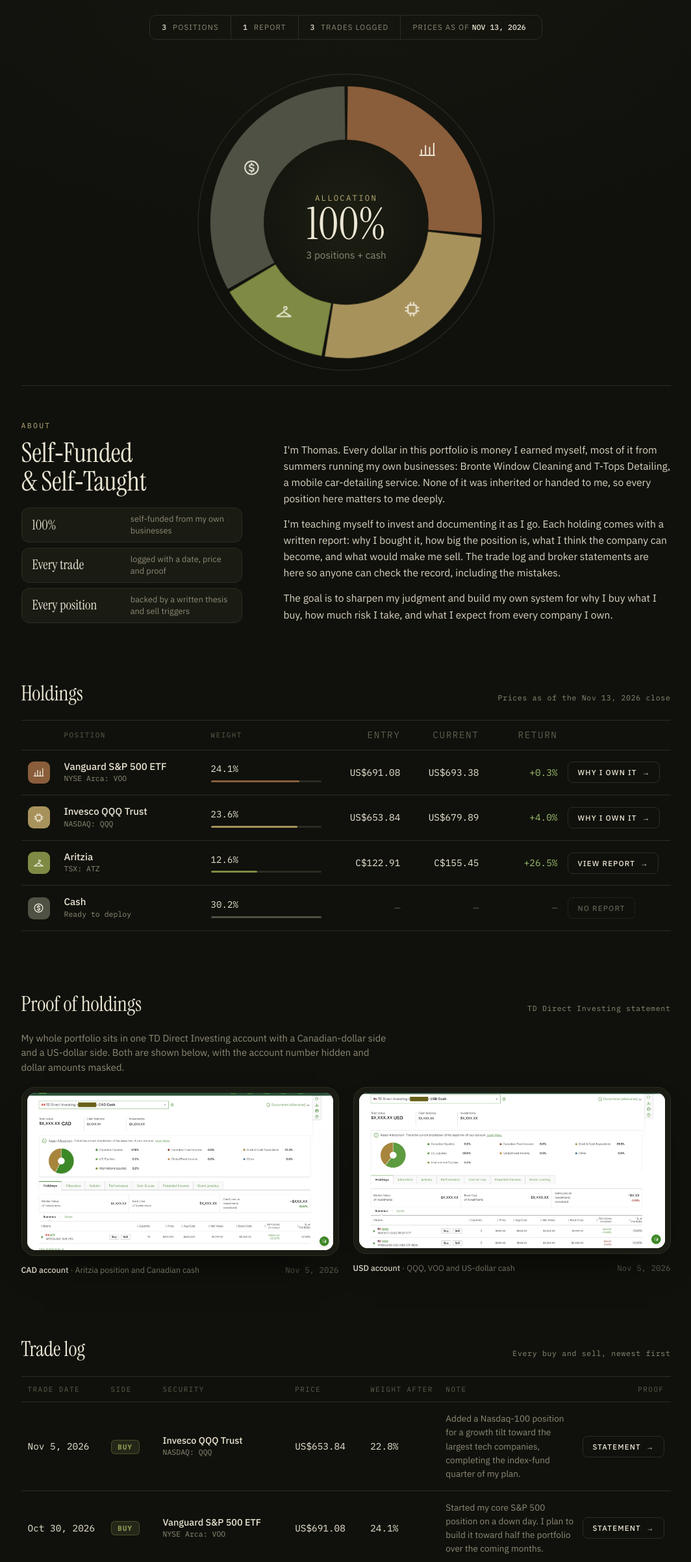
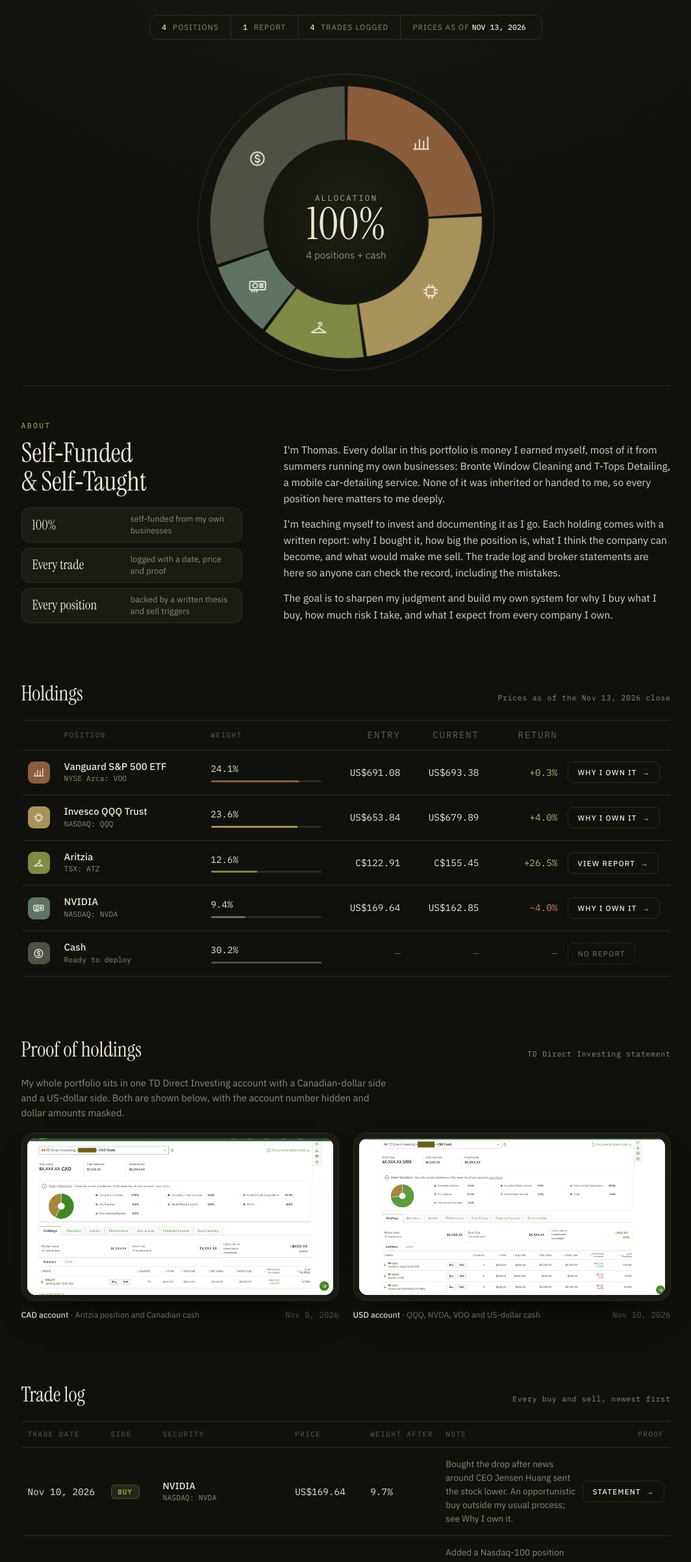
Before and after one commit to tomahawkdragoon-arch/portfolio-site, a plain HTML site: page site/index.html in a window 1280 px wide. Shown: the part 302-2706 px from the top of the page at 65% size, without its empty margins (100-1164 px from the left). Drawn offline with Linux system fonts and the light colour scheme.

Commit message:
Add files via upload

```diff
--- a/site/feed.js
+++ b/site/feed.js
@@ -1,2 +1,2 @@
-/* Where the site reads nightly prices from. Replace YOUR-GITHUB-USERNAME with your GitHub username (launch guide, step 5). */
-window.PRICE_FEED = "https://raw.githubusercontent.com/YOUR-GITHUB-USERNAME/portfolio-site/main/site/data/live.json";
+/* Where the site reads nightly prices from: the live.json the GitHub price job updates every weekday. */
+window.PRICE_FEED = "https://raw.githubusercontent.com/tomahawkdragoon-arch/portfolio-site/main/site/data/live.json";
--- a/site/index.html
+++ b/site/index.html
@@ -30,7 +30,7 @@
   --bg:#10110c; --bg-2:#15160f; --surface:#1a1b13; --raise:#212218; --ink:#ece6d4; --muted:#8e8a76; --faint:#5f5d4f; --line:#2b2c21;
   --accent:#b8ab78; --olive:#8f9a52;
   --pos:#9fbf6f; --neg:#cf8264;
-  --seg-1:#7f8a44; --seg-2:#8a5d3b; --seg-3:#a8925c; --seg-4:#4f5144; --on-seg:#f4efe0;
+  --seg-1:#7f8a44; --seg-2:#8a5d3b; --seg-3:#a8925c; --seg-4:#4f5144; --seg-5:#5e7364; --on-seg:#f4efe0;
   --shadow:0 24px 48px -20px rgba(0,0,0,.75);
   --ease:cubic-bezier(.22,1,.36,1);
   --f-display:"Instrument Serif", "Iowan Old Style", Georgia, serif;
@@ -369,10 +369,10 @@ footer p{max-width:72ch; margin:0}
           <figcaption class="proof-cap"><span><strong>CAD account</strong> · Aritzia position and Canadian cash</span><span class="num">Nov 5, 2026</span></figcaption>
         </figure>
         <figure class="proof">
-          <button class="shot" type="button" data-full="proof/usd-holdings-2026-11-05.webp" aria-label="Enlarge the US-dollar account screenshot">
-            <img src="proof/usd-holdings-2026-11-05.webp" width="2880" height="1462" loading="lazy" alt="TD Direct Investing USD account: QQQ and VOO positions plus US-dollar cash, with the account number hidden and each digit of the dollar amounts replaced with an X.">
+          <button class="shot" type="button" data-full="proof/usd-holdings-2026-11-10.webp" aria-label="Enlarge the US-dollar account screenshot">
+            <img src="proof/usd-holdings-2026-11-10.webp" width="2880" height="1478" loading="lazy" alt="TD Direct Investing USD account: QQQ, NVIDIA (NVDA) and VOO positions plus US-dollar cash, with the account number hidden and each digit of the dollar amounts replaced with an X.">
           </button>
-          <figcaption class="proof-cap"><span><strong>USD account</strong> · QQQ, VOO and US-dollar cash</span><span class="num">Nov 5, 2026</span></figcaption>
+          <figcaption class="proof-cap"><span><strong>USD account</strong> · QQQ, NVDA, VOO and US-dollar cash</span><span class="num">Nov 10, 2026</span></figcaption>
         </figure>
       </div>
     </section>
@@ -405,6 +405,30 @@ footer p{max-width:72ch; margin:0}
   </footer>
 </div>
 <div class="lightbox" id="lightbox" role="dialog" aria-modal="true" aria-label="Brokerage statement" hidden><button class="lb-close" type="button" id="lb-close">Close ×</button><img id="lb-img" src="proof/atz-holdings-2026-11-05.webp" alt="TD Direct Investing account screenshot, enlarged"></div>
+<div class="note-modal" id="note-nvda" role="dialog" aria-modal="true" aria-labelledby="note-nvda-title" hidden>
+  <article class="note-panel">
+    <button class="note-close" type="button" data-close>Close ×</button>
+    <div class="note-kicker"><span class="pill">Opportunistic buy</span>NASDAQ: NVDA</div>
+    <h2 id="note-nvda-title">Why I own NVIDIA</h2>
+    <p class="note-lede">NVIDIA designs the chips that train and run most of today&rsquo;s AI. I bought it on Nov 10, 2026, after news around its then-CEO, Jensen Huang, knocked the stock down.</p>
+    <dl class="note-stats">
+      <div><dt>Average cost</dt><dd>US$169.64</dd></div>
+      <div><dt>Weight today</dt><dd class="js-nvda-weight">9.4%</dd></div>
+      <div><dt>Bought</dt><dd>Nov 10, 2026</dd></div>
+      <div><dt>Report</dt><dd>None</dd></div>
+    </dl>
+    <h3>Why I bought</h3>
+    <ul>
+      <li><strong>A crash is a chance to buy.</strong> In early November, reporting on Huang&rsquo;s relationship with a woman U.S. officials allege is a Chinese spy sent the stock sharply lower. To me, the company&rsquo;s fundamentals didn&rsquo;t change: same products, same customers, same demand for AI chips.</li>
+      <li><strong>My read on the news.</strong> Reports said U.S. officials had known about her for over a year. My bet was that the investigations would not show Huang had passed her any information. That was a guess, not something I could know.</li>
+      <li><strong>The price.</strong> The main reason was simple: the entry was too good a deal not to take.</li>
+    </ul>
+    <h3>The risk</h3>
+    <p>This was a risky buy. The stock was swinging hard on every new headline, and there was no way to know how the story would end. On Nov 12, two days after I bought, Huang resigned as CEO and CFO Colette Kress became interim CEO. A leadership change is a new risk I&rsquo;m watching.</p>
+    <h3>How it fits my system</h3>
+    <p>Honestly, this was an odd purchase. It doesn&rsquo;t follow my process the way Aritzia did, where I wrote the research first and then bought. Here the news set the timing. But the position is small, so if I&rsquo;m wrong it isn&rsquo;t the end of the world, and I still have plenty of room in the portfolio for new companies.</p>
+  </article>
+</div>
 <div class="note-modal" id="note-voo" role="dialog" aria-modal="true" aria-labelledby="note-voo-title" hidden>
   <article class="note-panel">
     <button class="note-close" type="button" data-close>Close ×</button>
@@ -453,21 +477,24 @@ footer p{max-width:72ch; margin:0}
 <script src="feed.js"></script>
 <script type="module">
 /* ---------- Portfolio data: edit this block to update the site ---------- */
-let AS_OF = "2026-11-05";
+let AS_OF = "2026-11-13";
 const HOLDINGS = [
   { id:"atz",  name:"Aritzia",            ticker:"TSX: ATZ", type:"Stock", currency:"CAD",
-    weight:13.2, entry:122.91, current:159.38, icon:"hanger", color:"--seg-1",
+    weight:12.6, entry:122.91, current:155.45, icon:"hanger", color:"--seg-1",
     report:{ url:"aritzia.html", date:"2026-10-27",
       title:"Aritzia: David in Designer Clothing",
       subtitle:"How Aritzia Is Taking on the Giants of Apparel" } },
   { id:"voo",  name:"Vanguard S&P 500 ETF", ticker:"NYSE Arca: VOO", type:"ETF", currency:"USD",
-    weight:23.8, entry:691.08, current:683.86, icon:"bars", color:"--seg-2", note:"Core index holding",
+    weight:24.1, entry:691.08, current:693.38, icon:"bars", color:"--seg-2", note:"Core index holding",
     report:{ url:"#why-voo", kind:"note", label:"Why I own it" } },
   { id:"qqq",  name:"Invesco QQQ Trust", ticker:"NASDAQ: QQQ", type:"ETF", currency:"USD",
-    weight:22.8, entry:653.84, current:658.00, icon:"chip", color:"--seg-3", note:"Growth tilt",
+    weight:23.6, entry:653.84, current:679.89, icon:"chip", color:"--seg-3", note:"Growth tilt",
     report:{ url:"#why-voo", kind:"note", label:"Why I own it" } },
+  { id:"nvda", name:"NVIDIA", ticker:"NASDAQ: NVDA", type:"Stock", currency:"USD",
+    weight:9.4, entry:169.64, current:162.83, icon:"gpu", color:"--seg-5", note:"Opportunistic buy",
+    report:{ url:"#why-nvda", kind:"note", label:"Why I own it" } },
   { id:"cash", name:"Cash",               ticker:"Ready to deploy", type:"Cash",
-    weight:40.2, entry:null, current:null, icon:"coin", color:"--seg-4", report:null }
+    weight:30.2, entry:null, current:null, icon:"coin", color:"--seg-4", report:null }
 ];
 const TRADES = [
   { date:"2026-10-08", logged:"2026-10-28", side:"buy", name:"Aritzia", ticker:"TSX: ATZ", price:122.91, currency:"CAD", weightAfter:11.4,
@@ -475,7 +502,9 @@ const TRADES = [
   { date:"2026-10-30", logged:"2026-10-30", side:"buy", name:"Vanguard S&P 500 ETF", ticker:"NYSE Arca: VOO", price:691.08, currency:"USD", weightAfter:24.1,
     note:"Started my core S&P 500 position on a down day. I plan to build it toward half the portfolio over the coming months.", proof:"#verify" },
   { date:"2026-11-05", logged:"2026-11-05", side:"buy", name:"Invesco QQQ Trust", ticker:"NASDAQ: QQQ", price:653.84, currency:"USD", weightAfter:22.8,
-    note:"Added a Nasdaq-100 position for a growth tilt toward the largest tech companies, completing the index-fund quarter of my plan.", proof:"#verify" }
+    note:"Added a Nasdaq-100 position for a growth tilt toward the largest tech companies, completing the index-fund quarter of my plan.", proof:"#verify" },
+  { date:"2026-11-10", logged:"2026-11-10", side:"buy", name:"NVIDIA", ticker:"NASDAQ: NVDA", price:169.64, currency:"USD", weightAfter:9.7,
+    note:"Bought the drop after news around CEO Jensen Huang sent the stock lower. An opportunistic buy outside my usual process; see Why I own it.", proof:"#verify" }
 ];
 /* ------------------------------------------------------------------------- */
 
@@ -495,11 +524,13 @@ const feedReady = PRICE_FEED && !PRICE_FEED.includes("YOUR-GITHUB-USERNAME");
 const live = (feedReady && await loadLive(PRICE_FEED + "?v=" + Math.floor(Date.now() / 600000))) || await loadLive("data/live.json");
 if (live){
   if (live.asOf) AS_OF = live.asOf;
+  const LH = live.holdings || {};
+  const fullFeed = HOLDINGS.every(h => LH[h.id] && typeof LH[h.id].weight === "number");
   HOLDINGS.forEach(h => {
-    const L = live.holdings && live.holdings[h.id];
+    const L = LH[h.id];
     if (!L) return;
     if (typeof L.price === "number") h.current = L.price;
-    if (typeof L.weight === "number") h.weight = L.weight;
+    if (fullFeed) h.weight = L.weight;
     if (L.currency) h.currency = L.currency;
   });
 }
@@ -513,6 +544,7 @@ const ICONS = {
   hanger:'<path d="M12 7.5a1.8 1.8 0 1 1 1.8 1.8c-.9.4-1.8.9-1.8 1.9v.8"/><path d="M12 12 3.5 17.5h17Z"/>',
   bars:'<path d="M5 19v-6M10 19V8M15 19v-9M20 19V5"/><path d="M3 19.5h18"/>',
   chip:'<rect x="7" y="7" width="10" height="10" rx="1.5"/><path d="M10 7V4M14 7V4M10 20v-3M14 20v-3M7 10H4M7 14H4M20 10h-3M20 14h-3"/>',
+  gpu:'<rect x="2.5" y="6.5" width="19" height="10" rx="1.5"/><circle cx="9" cy="11.5" r="2.8"/><path d="M14.5 9.5h4M14.5 11.5h4M14.5 13.5h4M5 16.5v2.5M8 16.5v2.5M11 16.5v2.5"/>',
   coin:'<circle cx="12" cy="12" r="8"/><path d="M14.5 9.3c-.5-.7-1.4-1.1-2.5-1.1-1.5 0-2.5.8-2.5 1.9 0 2.6 5.2 1.3 5.2 3.9 0 1.1-1.1 1.9-2.7 1.9-1.1 0-2.1-.4-2.6-1.2M12 6.6v1.6M12 15.8v1.6"/>'
 };
 
@@ -632,7 +664,7 @@ HOLDINGS.forEach((h, i) => {
     <div class="r num c-ret ${rv == null ? "dim" : rv >= 0 ? "up" : "down"}">${rv == null ? "—" : fmtPct(rv)}</div>
     <div class="c-act">${h.report
       ? `<a class="btn" href="${h.report.url}"${tgt(h.report.url)}>${h.report.label || "View report"} <span aria-hidden="true">→</span></a>`
-      : `<span class="btn off">${h.note ? "Index fund" : "No report"}</span>`}</div>
+      : `<span class="btn off">${h.type === "ETF" ? "Index fund" : h.type === "Cash" ? "No report" : "Report soon"}</span>`}</div>
     <div class="c-mobile num">${h.entry ? `Entry ${fmtMoney(h.entry, h.currency)} · Now ${fmtMoney(h.current, h.currency)} · <span class="${rv >= 0 ? "up" : "down"}">${fmtPct(rv)}</span>` : (h.target ? "Target allocation" : "")}</div>`;
   row.addEventListener("pointerenter", () => { clearTimeout(leaveTimer); activate(h.id, null, true); });
   row.addEventListener("pointerleave", deactivate);
```
Also changed, not shown: site/proof/usd-holdings-2026-11-10.webp (added).
